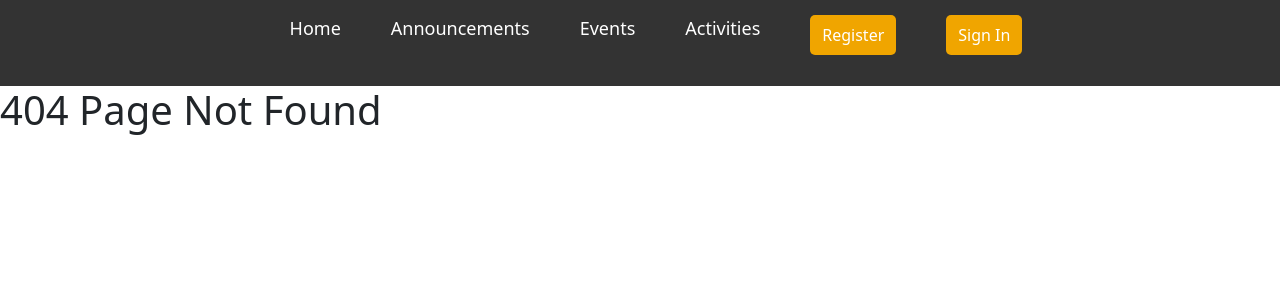
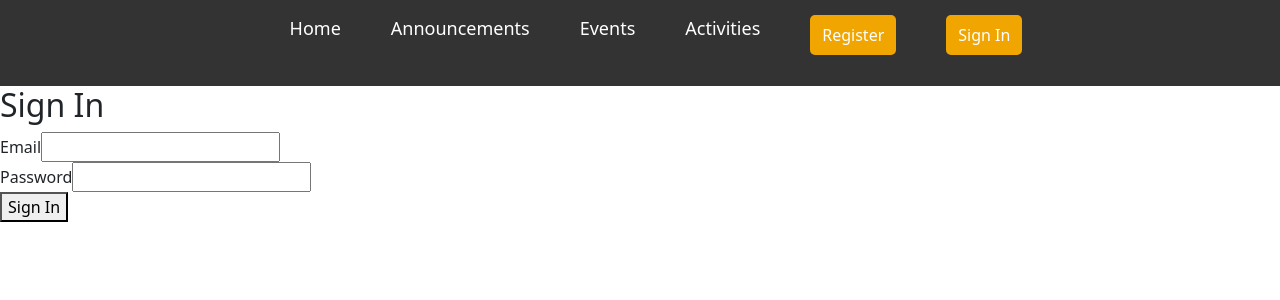
Before and after one commit to Mouhamad-gaye/Capstone-Frontend, a React (Vite) app: page /signin in a window 1280 px wide. Before the commit this address had no page. Shown: the top 300 px of the page. Built offline with nearby package versions, Linux system fonts and the light colour scheme.

Commit message:
Sign in commit

```diff
--- a/src/App.jsx
+++ b/src/App.jsx
@@ -6,8 +6,9 @@ import EventPage from './Pages/EventPage'
 import ActivityPage from './Pages/ActivityPage'
 import NotFoundPage from './Pages/NotFoundPage'
 import NavBar from './components/NavBar/NavBar'
-
 import RegistrationForm from './components/Form/RegistrationForm'
+import SignInForm from './components/Form/SignInForm'
+import AdminRegistrationForm from './components/Form/AdminRegistrationForm'
 
 
 
@@ -23,7 +24,8 @@ function App() {
       <Route path="/events" element={<EventPage />}/>
       <Route path="/activities" element={<ActivityPage />}/>
       <Route path="/register" element={<RegistrationForm />}/>
-      {/* <Route path="/signin" element={<LoginForm />}/> */}
+      <Route path="/signin" element={<SignInForm />}/>
+      <Route path="/admin-register" element={<AdminRegistrationForm />} />
       <Route path="*" element={<NotFoundPage />}/>
 
     </Routes>
--- /dev/null
+++ b/src/components/Form/AdminRegistrationForm.jsx
@@ -0,0 +1,5 @@
+
+
+export default function AdminRegistrationForm() {
+    return
+}
--- a/src/components/Form/SignInForm.jsx
+++ b/src/components/Form/SignInForm.jsx
@@ -0,0 +1,69 @@
+import React, { useState } from "react";
+import axios from "axios";
+
+export default function SignInForm() {
+    const [formData, setFormData] = useState({
+        email: "",
+        password: ""
+    });
+
+    const [errors, setErrors] = useState({});
+    const [message, setMessage] = useState("");
+
+    const handleChange = (e) => {
+        setFormData({ ...formData, [e.target.name]: e.target.value });
+
+        // Live validation while typing
+        setErrors(validateForm({ ...formData, [e.target.name]: e.target.value }));
+    };
+
+    const handleSubmit = async (e) => {
+        e.preventDefault();
+
+        // Validate before submitting
+        const formErrors = validateForm(formData);
+        if (Object.keys(formErrors).length > 0) {
+            setErrors(formErrors);
+            return;
+        }
+
+        try {
+            const response = await axios.post("http://localhost:3000/api/member/login", formData);
+            setMessage(response.data.msg);
+            // localStorage.setItem("token", response.data.token); // Store token for authentication
+        } catch (err) {
+            console.error("Error logging in:", err);
+            setMessage("Login failed. Please check your credentials.");
+        }
+    };
+
+    const validateForm = () => {
+        let newErrors = {};
+        if (!formData.email) newErrors.email = "Email is required";
+        if (!formData.password) newErrors.password = "Password is required";
+        return newErrors;
+    };
+
+
+
+    return (
+        <form onSubmit={handleSubmit} className="login-form">
+            <h2>Sign In</h2>
+
+            <div>
+                <label>Email</label>
+                <input type="email" name="email" value={formData.email} onChange={handleChange} />
+                {errors.email && <p className="error">{errors.email}</p>}
+            </div>
+
+            <div>
+                <label>Password</label>
+                <input type="password" name="password" value={formData.password} onChange={handleChange} />
+                {errors.password && <p className="error">{errors.password}</p>}
+            </div>
+
+            <button type="submit">Sign In</button>
+            {message && <p className="message">{message}</p>}
+        </form>
+    );
+};
--- a/src/components/NavBar/NavBar.jsx
+++ b/src/components/NavBar/NavBar.jsx
@@ -1,6 +1,6 @@
 import { Link } from "react-router-dom"
 import styles from './Nav.module.css'
-import RegistrationForm from "../Form/RegistrationForm"
+
 
 export default function NavBar() {
     return (
```
